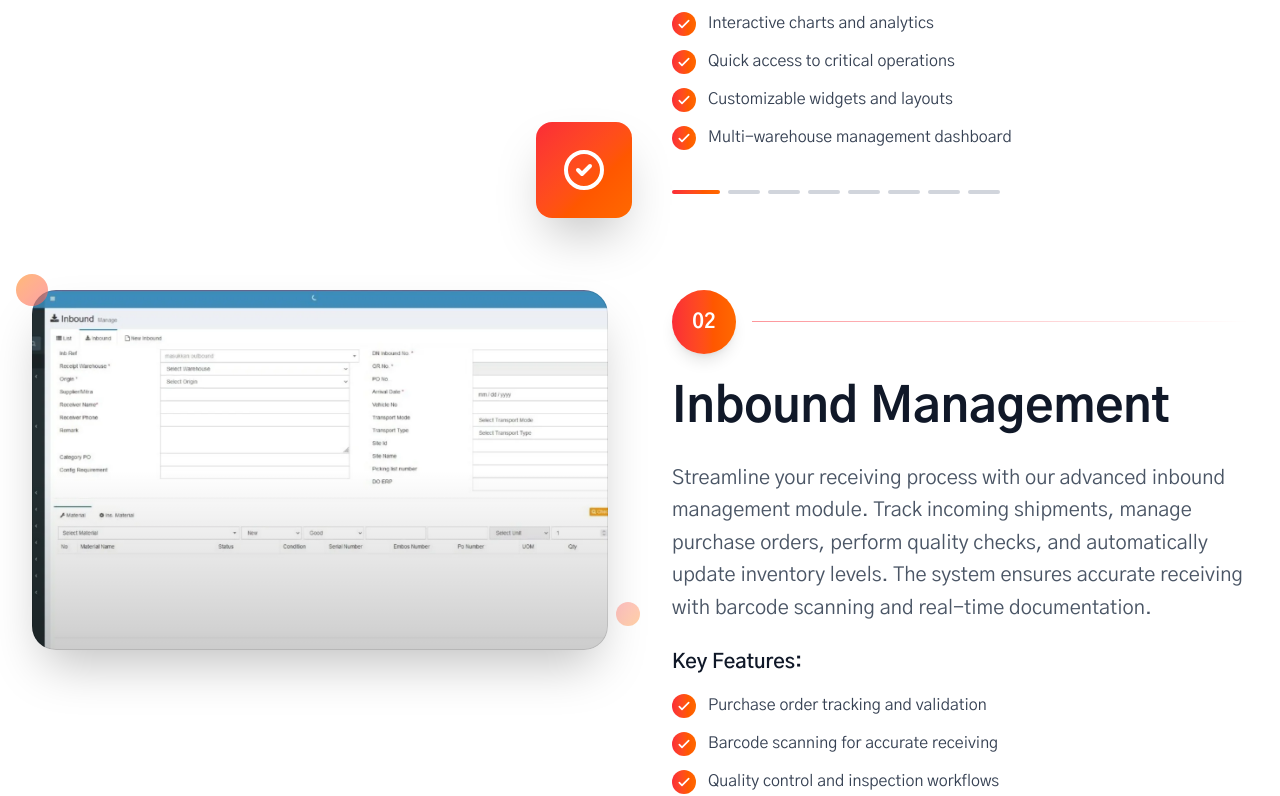
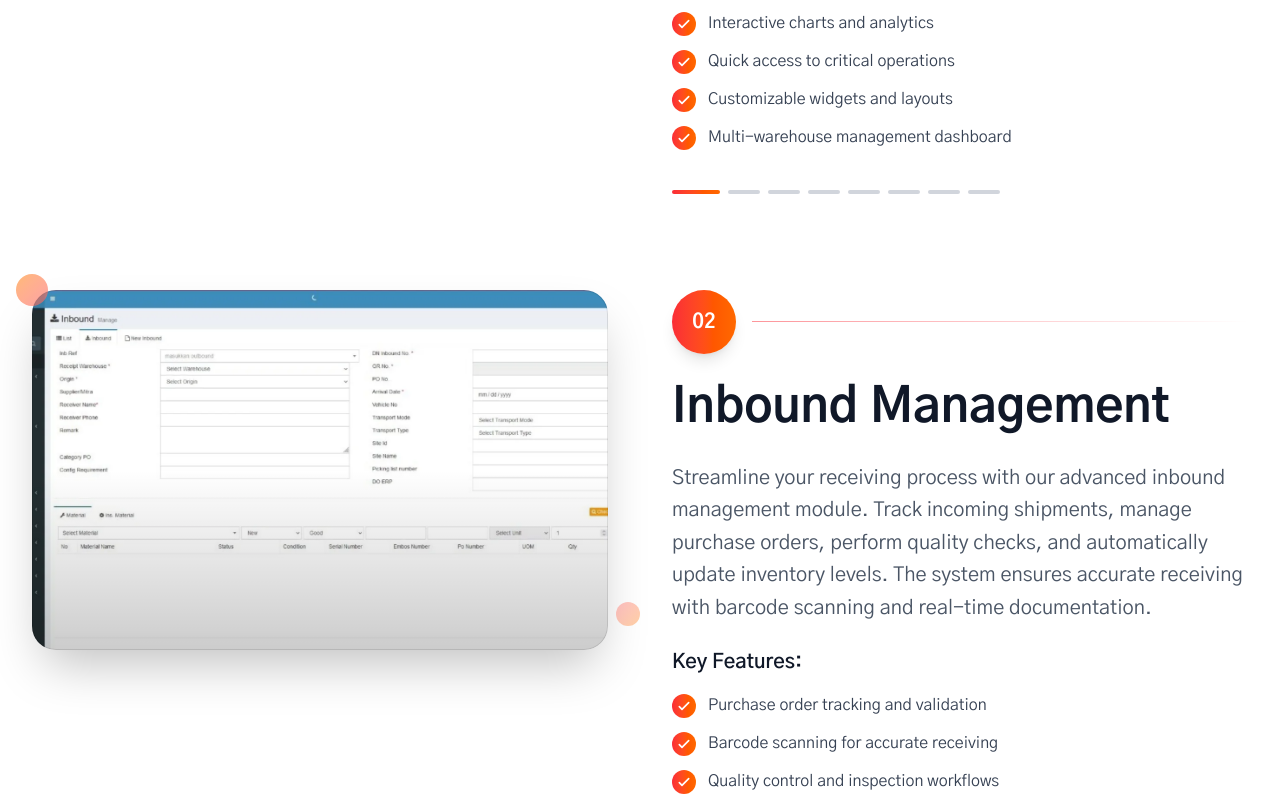
Before and after one commit to abhisn15/mindotek, a Next.js app in the folder mindotek/: page /portfolio/wms in a window 1280 px wide. Shown: the part 1648-2444 px from the top of the page. Built offline with nearby package versions, Linux system fonts and the light colour scheme.

Commit message:
Responsive Mobile fix bug

```diff
--- a/mindotek/src/components/PortfolioFeatures.tsx
+++ b/mindotek/src/components/PortfolioFeatures.tsx
@@ -89,23 +89,6 @@ function FeatureSection({ item, index }: FeatureSectionProps) {
           <div className="absolute inset-0 ring-1 ring-inset ring-black/10 rounded-2xl lg:rounded-3xl pointer-events-none"></div>
         </div>
 
-        {/* Floating elements - hidden on mobile for cleaner look */}
-        <div className="hidden lg:flex absolute -bottom-6 -right-6 w-24 h-24 bg-gradient-to-br from-red-500 to-orange-500 rounded-2xl shadow-2xl items-center justify-center">
-          <svg
-            className="w-12 h-12 text-white"
-            fill="none"
-            stroke="currentColor"
-            viewBox="0 0 24 24"
-          >
-            <path
-              strokeLinecap="round"
-              strokeLinejoin="round"
-              strokeWidth={2}
-              d="M9 12l2 2 4-4m6 2a9 9 0 11-18 0 9 9 0 0118 0z"
-            />
-          </svg>
-        </div>
-
         {/* Decorative elements - hidden on mobile */}
         <div className="hidden lg:block absolute -top-4 -left-4 w-8 h-8 bg-gradient-to-br from-orange-400 to-red-400 rounded-full opacity-60"></div>
         <div className="hidden lg:block absolute top-1/2 -right-8 w-6 h-6 bg-gradient-to-br from-red-400 to-orange-400 rounded-full opacity-40"></div>
```
